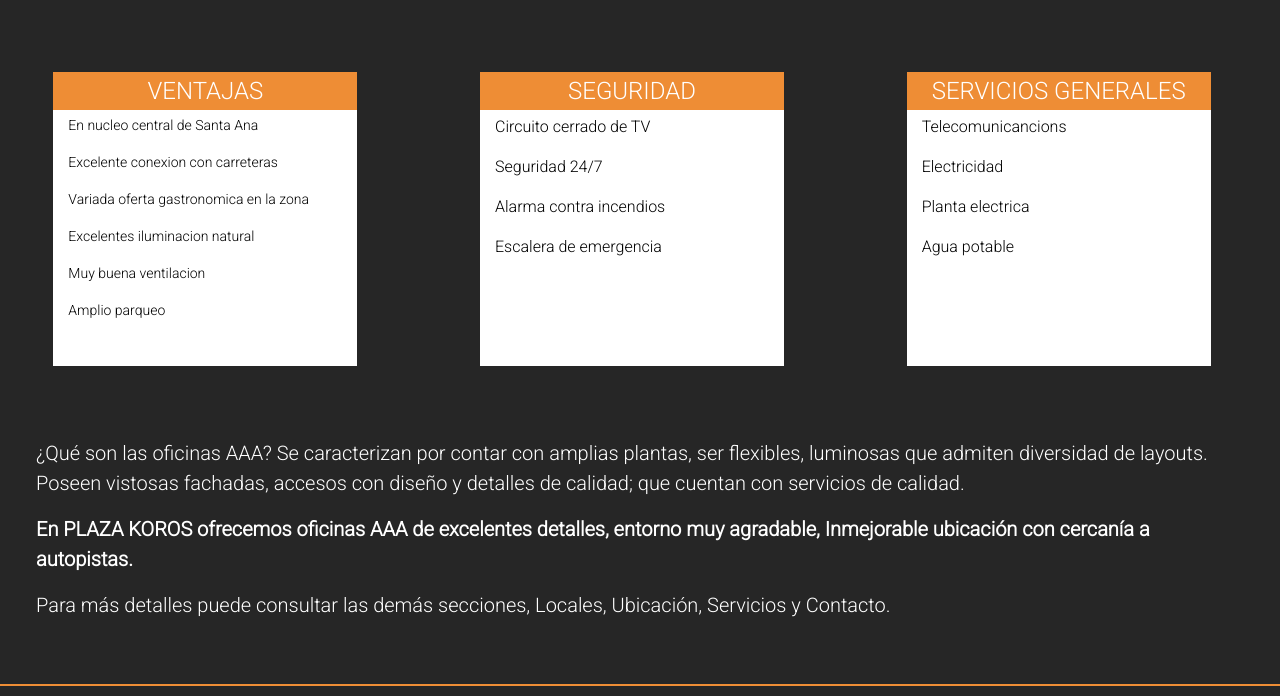
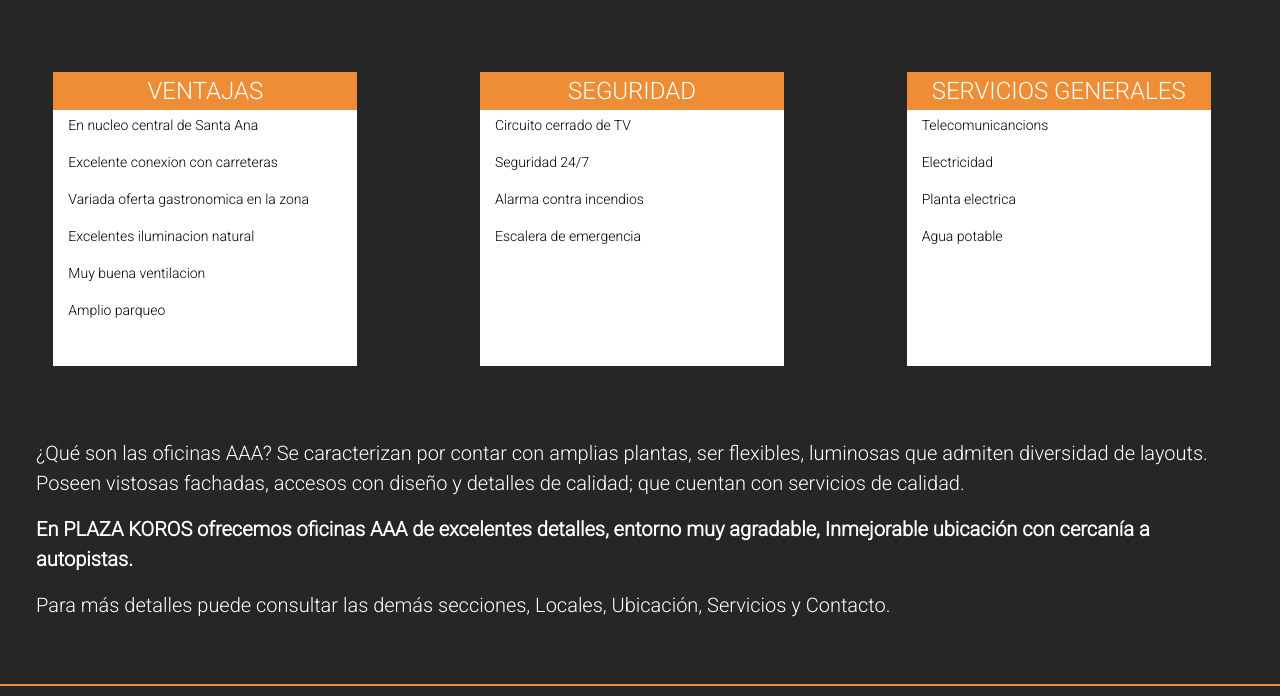
Before and after one commit to GonzaloGarciaCalvo/Proyecto_Final_DesarrolloWeb_Coderhouse, a website: page index.html in a window 1280 px wide. Shown: the part 977-1673 px from the top of the page. Drawn offline with nearby package versions, Linux system fonts and the light colour scheme.

Commit message:
cambio en font size del recuadro home

```diff
--- a/index.html
+++ b/index.html
@@ -93,7 +93,7 @@
                 <div class="cabeceraRecuadro">
                     SEGURIDAD
                 </div>
-                <div class="recuadroHome">
+                <div class="recuadroHome textoRecuadroHome">
                     <p>Circuito cerrado de TV</p>
                     <p>Seguridad 24/7</p>
                     <p>Alarma contra incendios</p>
@@ -106,7 +106,7 @@
                 <div class="cabeceraRecuadro">
                     SERVICIOS GENERALES
                 </div>
-                    <div class="recuadroHome ">
+                    <div class="recuadroHome textoRecuadroHome">
                         <p>Telecomunicancions</p>
                         <p>Electricidad</p>
                         <p>Planta electrica</p>
```
